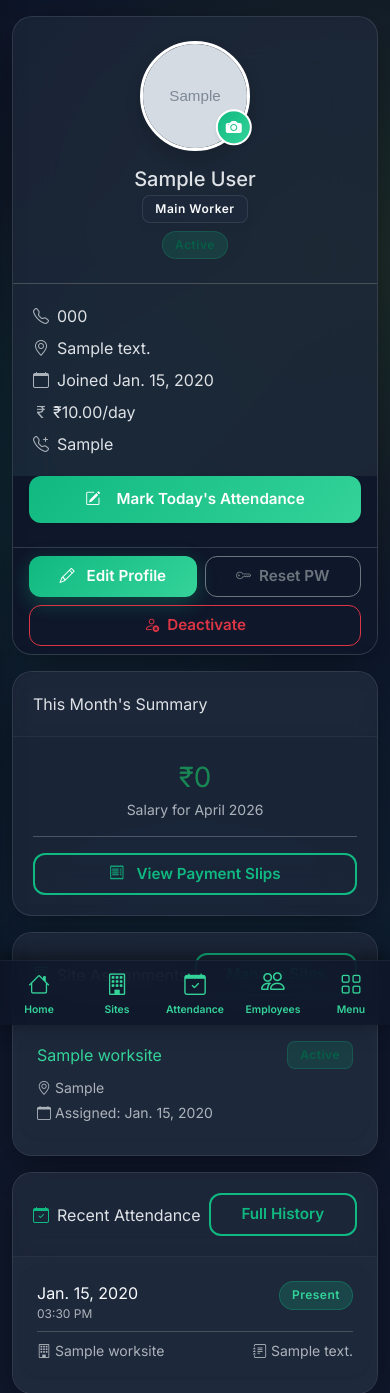
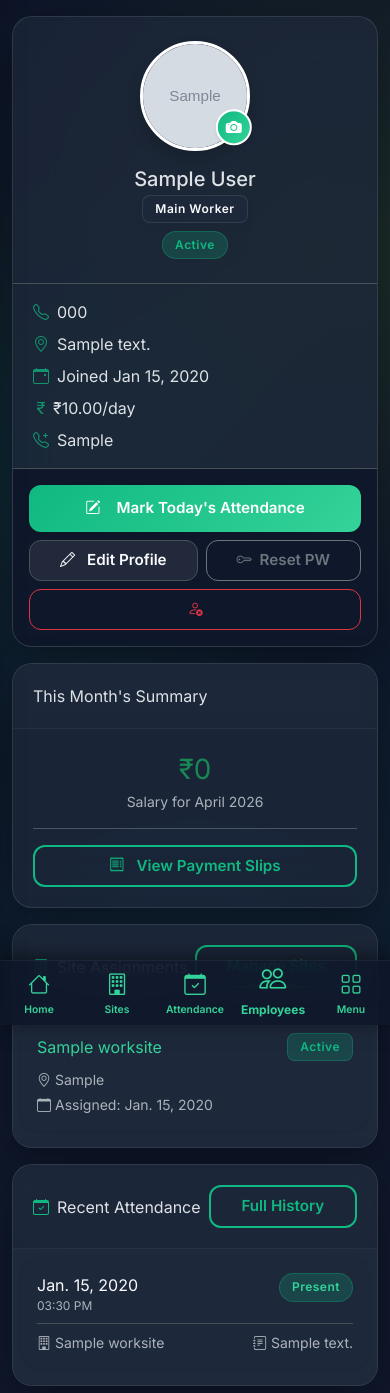
Before and after one commit to MIK7985/Decore_WebApp, a Django app: page /employees/1/ in a window 390 px wide. Shown: the part 75-1468 px from the top of the page. Run offline with Django 4.2, Linux system fonts and the light colour scheme; a user stored in the database is signed in; tables that the repository leaves empty hold one stand-in row (values such as "Sample post"); grey boxes marked "Sample" are stand-in pictures; some libraries are stand-ins or nearby versions.

Commit message:
Stabilize ERP: Fix redirects, improve mobile nav, and standardize inventory units

```diff
--- a/core/decorators.py
+++ b/core/decorators.py
@@ -20,6 +20,9 @@ def admin_or_office_staff_required(view_func):
             return redirect('login')
         if not (request.user.role in ['admin', 'office_staff'] or request.user.is_superuser):
             messages.error(request, 'Insufficient permissions.')
-            return redirect('dashboard')
+            # If they are an employee, send them to their profile, otherwise to login
+            if hasattr(request.user, 'employee') and request.user.employee:
+                return redirect('employee_detail', pk=request.user.employee.pk)
+            return redirect('logout')
         return view_func(request, *args, **kwargs)
     return wrapper
--- a/employees/forms.py
+++ b/employees/forms.py
@@ -20,12 +20,11 @@ class EmployeeForm(forms.ModelForm):
         if self.user:
             # If not a manager, they are likely editing their own profile
             if not is_manager:
-                # Disable sensitive business fields for standard employees
+                # Remove sensitive business fields for standard employees
                 restricted_fields = ['name', 'role', 'daily_wage', 'assigned_site', 'joining_date', 'status', 'notes']
                 for field_name in restricted_fields:
                     if field_name in self.fields:
-                        self.fields[field_name].disabled = True
-                        self.fields[field_name].required = False
+                        del self.fields[field_name]
 
             # Non-admins cannot set roles to office_staff
             if getattr(self.user, 'role', '') != 'admin' and not getattr(self.user, 'is_superuser', False):
--- a/templates/base.html
+++ b/templates/base.html
@@ -187,9 +187,9 @@
     /* === BADGES === */
     .badge { padding: 0.6em 1em; border-radius: 8px; font-weight: 600; font-size: 0.75rem; letter-spacing: 0.5px; }
     .badge.bg-light.text-dark { background: rgba(255,255,255,0.9)!important; border: 1px solid rgba(0,0,0,0.05)!important; box-shadow: 0 4px 10px rgba(0,0,0,0.03); }
-    .badge-active, .badge-present { background: rgba(16, 185, 129, 0.15); color: #065F46; border: 1px solid rgba(16, 185, 129, 0.2); }
-    .badge-inactive, .badge-absent { background: rgba(239, 68, 68, 0.15); color: #991B1B; border: 1px solid rgba(239, 68, 68, 0.2); }
-    .badge-half_day { background: rgba(245, 158, 11, 0.15); color: #92400E; border: 1px solid rgba(245, 158, 11, 0.2); }
+    .badge-active, .badge-present { background: rgba(16, 185, 129, 0.2); color: #10b981; border: 1px solid rgba(16, 185, 129, 0.3); }
+    .badge-inactive, .badge-absent { background: rgba(239, 68, 68, 0.2); color: #ef4444; border: 1px solid rgba(239, 68, 68, 0.3); }
+    .badge-half_day { background: rgba(245, 158, 11, 0.2); color: #f59e0b; border: 1px solid rgba(245, 158, 11, 0.3); }
 
     /* === BUTTONS & INPUTS === */
     .btn { border-radius: 12px; font-weight: 600; padding: 0.6rem 1.5rem; transition: all 0.3s cubic-bezier(0.175, 0.885, 0.32, 1.275); display: inline-flex; align-items: center; justify-content: center; gap: 0.5rem; }
@@ -336,10 +336,19 @@
       flex: 1; height: 100%; transition: all 0.3s;
     }
     .bottom-nav-item i { font-size: 1.35rem; margin-bottom: 2px; transition: all 0.3s cubic-bezier(0.175, 0.885, 0.32, 1.275); }
-    .bottom-nav-item.active { color: var(--primary); }
-    .bottom-nav-item.active i { transform: translateY(-3px) scale(1.1); color: var(--primary); }
-    [data-bs-theme="dark"] .bottom-nav-item.active { color: var(--primary-light); }
-    [data-bs-theme="dark"] .bottom-nav-item.active i { color: var(--primary-light); }
+    .bottom-nav-item.active {
+      color: var(--primary) !important;
+      font-weight: 800;
+    }
+    .bottom-nav-item.active i {
+      transform: translateY(-5px) scale(1.25);
+      color: var(--primary) !important;
+    }
+    .bottom-nav-item.active span {
+      font-size: 0.75rem;
+    }
+    [data-bs-theme="dark"] .bottom-nav-item.active { color: var(--primary-light) !important; }
+    [data-bs-theme="dark"] .bottom-nav-item.active i { color: var(--primary-light) !important; }
 
     /* === ANIMATIONS === */
     @keyframes fadeIn { from { opacity: 0; transform: translateY(10px); } to { opacity: 1; transform: translateY(0); } }
@@ -431,8 +440,11 @@
         <i class="bi bi-list-check text-info"></i> My Requests
       </a>
       {% elif user.role == 'storage_manager' %}
-      <a href="{% url 'storage_list' %}" class="sidebar-link {% if 'storage' in request.resolver_match.url_name or 'inventory' in request.resolver_match.url_name %}active{% endif %}">
+      <a href="{% url 'storage_list' %}" class="sidebar-link {% if 'storage' in request.resolver_match.url_name %}active{% endif %}">
         <i class="bi bi-box-seam"></i> My Storages
+      </a>
+      <a href="{% url 'material_request_list' %}" class="sidebar-link {% if 'material_request' in request.resolver_match.url_name %}active{% endif %}">
+        <i class="bi bi-list-check text-info"></i> Material Requests
       </a>
       {% elif user.role == 'driver' %}
       <a href="{% url 'material_request_list' %}" class="sidebar-link {% if 'material' in request.resolver_match.url_name %}active{% endif %}">
@@ -554,6 +566,22 @@
     <i class="bi bi-grid"></i><span>Menu</span>
   </a>
   {% else %}
+    {% if user.role == 'helper' %}
+      <a href="{% url 'request_advance' %}" class="bottom-nav-item {% if request.resolver_match.url_name == 'request_advance' %}active{% endif %}">
+        <i class="bi bi-wallet2"></i><span>Advance</span>
+      </a>
+      <a href="{% if user.employee %}{% url 'employee_attendance' user.employee.pk %}{% else %}#{% endif %}" class="bottom-nav-item {% if 'attendance' in request.resolver_match.url_name %}active{% endif %}">
+        <i class="bi bi-clock-history"></i><span>History</span>
+      </a>
+      <a href="{% url 'mark_attendance' %}" class="bottom-nav-item {% if request.resolver_match.url_name == 'mark_attendance' %}active{% endif %}">
+        <i class="bi bi-pencil-square"></i><span>Mark</span>
+      </a>
+      {% if user.employee %}
+      <a href="{% url 'employee_detail' user.employee.pk %}" class="bottom-nav-item {% if 'employee_detail' in request.resolver_match.url_name %}active{% endif %}">
+        <i class="bi bi-person"></i><span>Profile</span>
+      </a>
+      {% endif %}
+    {% else %}
       {% if user.role == 'main_worker' %}
       <a href="{% url 'worker_sites' %}" class="bottom-nav-item {% if 'worker_sites' in request.resolver_match.url_name or 'site_detail' in request.resolver_match.url_name %}active{% endif %}">
         <i class="bi bi-building"></i><span>Sites</span>
@@ -579,13 +607,14 @@
         <i class="bi bi-pencil-square"></i><span>Mark</span>
       </a>
       {% if user.employee %}
-  <a href="{% url 'employee_detail' user.employee.pk %}" class="bottom-nav-item {% if 'employee' in request.resolver_match.url_name %}active{% endif %}">
+      <a href="{% url 'employee_detail' user.employee.pk %}" class="bottom-nav-item {% if 'employee_detail' in request.resolver_match.url_name %}active{% endif %}">
         <i class="bi bi-person"></i><span>Profile</span>
       </a>
       {% endif %}
       <a href="#" class="bottom-nav-item" id="bottomMenuToggle">
         <i class="bi bi-grid"></i><span>Menu</span>
       </a>
+    {% endif %}
   {% endif %}
 </nav>
 
--- a/templates/employees/employee_detail.html
+++ b/templates/employees/employee_detail.html
@@ -2,9 +2,11 @@
 {% block title %}{{ employee.name }}{% endblock %}
 {% block page_title %}Employee Detail{% endblock %}
 {% block back_url %}
-<a href="{% if user.can_manage %}{% url 'employee_list' %}{% else %}{% url 'dashboard' %}{% endif %}" class="btn btn-sm btn-light border shadow-sm">
+{% if user.can_manage %}
+<a href="{% url 'employee_list' %}" class="btn btn-sm btn-light border shadow-sm">
   <i class="bi bi-arrow-left fs-5"></i>
 </a>
+{% endif %}
 {% endblock %}
 
 {% block extra_css %}
@@ -79,44 +81,51 @@
         <span class="badge badge-inactive rounded-pill">Inactive</span>
         {% endif %}
       </div>
-      <div class="card-body border-top">
-        <div class="row g-2 text-sm">
-          <div class="col-12"><i class="bi bi-telephone text-muted me-2"></i>{{ employee.phone }}</div>
-          <div class="col-12"><i class="bi bi-geo-alt text-muted me-2"></i>{{ employee.address }}</div>
-          <div class="col-12"><i class="bi bi-calendar text-muted me-2"></i>Joined {{ employee.joining_date }}</div>
-          <div class="col-12"><i class="bi bi-currency-rupee text-muted me-1"></i>₹{{ employee.daily_wage }}/day</div>
-          {% if employee.emergency_contact %}<div class="col-12"><i class="bi bi-telephone-plus text-muted me-2"></i>{{ employee.emergency_contact }}</div>{% endif %}
+      <div class="card-body border-top py-3">
+        <div class="d-flex justify-content-center">
+          <div class="row g-2 text-sm text-start" style="max-width: fit-content;">
+            <div class="col-12"><i class="bi bi-telephone text-primary me-2 opacity-75"></i>{{ employee.phone }}</div>
+            <div class="col-12"><i class="bi bi-geo-alt text-primary me-2 opacity-75"></i>{{ employee.address }}</div>
+            <div class="col-12"><i class="bi bi-calendar-event text-primary me-2 opacity-75"></i>Joined {{ employee.joining_date|date:"M d, Y" }}</div>
+            <div class="col-12"><i class="bi bi-currency-rupee text-primary me-1 opacity-75"></i>₹{{ employee.daily_wage }}/day</div>
+            {% if employee.emergency_contact %}
+            <div class="col-12"><i class="bi bi-telephone-plus text-primary me-2 opacity-75"></i>{{ employee.emergency_contact }}</div>
+            {% endif %}
+          </div>
         </div>
       </div>
 
+      <div class="card-footer bg-white border-top py-3">
+        <div class="d-flex flex-column gap-2">
           {% if request.user.employee and request.user.employee.id == employee.id %}
-      <div class="card-footer bg-white border-top-0 pt-0 pb-3">
             {% if already_marked_today %}
-        <button class="btn btn-success w-100 fw-600" disabled><i class="bi bi-check-circle-fill me-2"></i>Attendance Marked for Today!</button>
+            <button class="btn btn-success w-100 fw-600" disabled><i class="bi bi-check-circle-fill me-2"></i>Attendance Marked</button>
             {% else %}
             <a href="{% url 'mark_attendance' %}" class="btn btn-primary w-100 fw-600 shadow-sm"><i class="bi bi-pencil-square me-2"></i>Mark Today's Attendance</a>
             {% endif %}
-      </div>
           {% endif %}
-      <div class="card-footer bg-white d-flex flex-wrap gap-2">
+
+          <div class="d-flex flex-wrap gap-2">
             {% if user.role == 'admin' or user.is_superuser or user.employee.id == employee.id %}
-        <a href="{% url 'employee_edit' employee.pk %}" class="btn btn-primary btn-sm flex-fill"><i class="bi bi-pencil me-1"></i>{% if user.employee.id == employee.id %}Edit Profile{% else %}Edit{% endif %}</a>
+            <a href="{% url 'employee_edit' employee.pk %}" class="btn btn-light border btn-sm flex-fill fw-600"><i class="bi bi-pencil me-1"></i>{% if user.employee.id == employee.id %}Edit Profile{% else %}Edit{% endif %}</a>
             {% endif %}
 
             {% if user.role == 'admin' or user.is_superuser %}
             <form method="POST" action="{% url 'employee_reset_password' employee.pk %}" class="d-inline flex-fill">
               {% csrf_token %}
-          <button type="submit" class="btn btn-outline-secondary btn-sm w-100" onclick="return confirm('Reset password to password123 for {{ employee.name }}?')">
+              <button type="submit" class="btn btn-outline-secondary btn-sm w-100 fw-600" onclick="return confirm('Reset password to password123 for {{ employee.name }}?')">
                 <i class="bi bi-key"></i> Reset PW
               </button>
             </form>
 
             {% if employee.status == 'active' %}
-        <a href="{% url 'employee_delete' employee.pk %}" class="btn btn-outline-danger btn-sm" title="Deactivate"><i class="bi bi-person-x"></i> Deactivate</a>
+            <a href="{% url 'employee_delete' employee.pk %}" class="btn btn-outline-danger btn-sm" title="Deactivate"><i class="bi bi-person-x"></i></a>
             {% else %}
-        <a href="{% url 'employee_delete' employee.pk %}" class="btn btn-outline-success btn-sm" title="Activate"><i class="bi bi-person-check"></i> Activate</a>
+            <a href="{% url 'employee_delete' employee.pk %}" class="btn btn-outline-success btn-sm" title="Activate"><i class="bi bi-person-check"></i></a>
             {% endif %}
             {% endif %}
+          </div>
+        </div>
       </div>
     </div>
     <div class="card">
```
Also changed, not shown: inventory/forms.py (+7 -2 lines), inventory/models.py (+20 -3 lines), inventory/views.py (+11 -5 lines), inventory/migrations/0007_alter_item_unit_alter_sitestock_quantity_and_more.py (added). Lines whose indentation alone changed are shown as unchanged.
